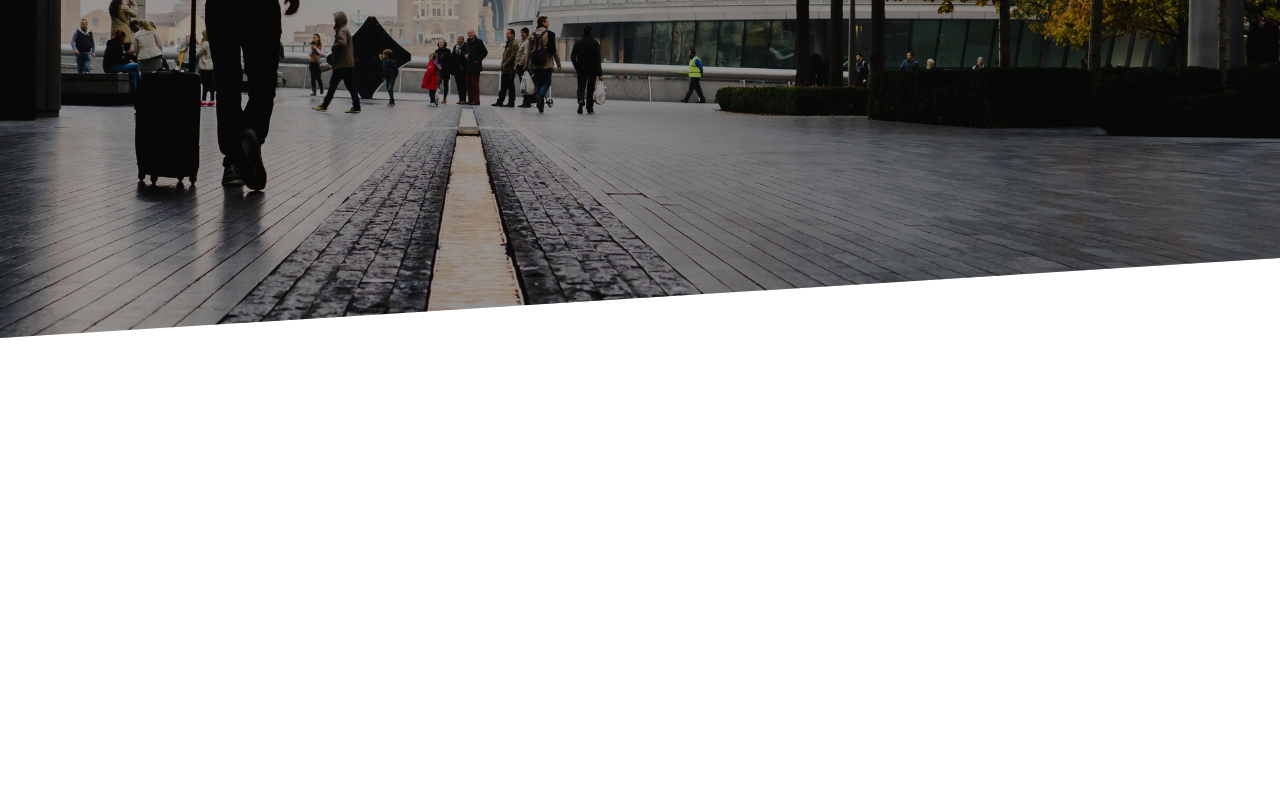
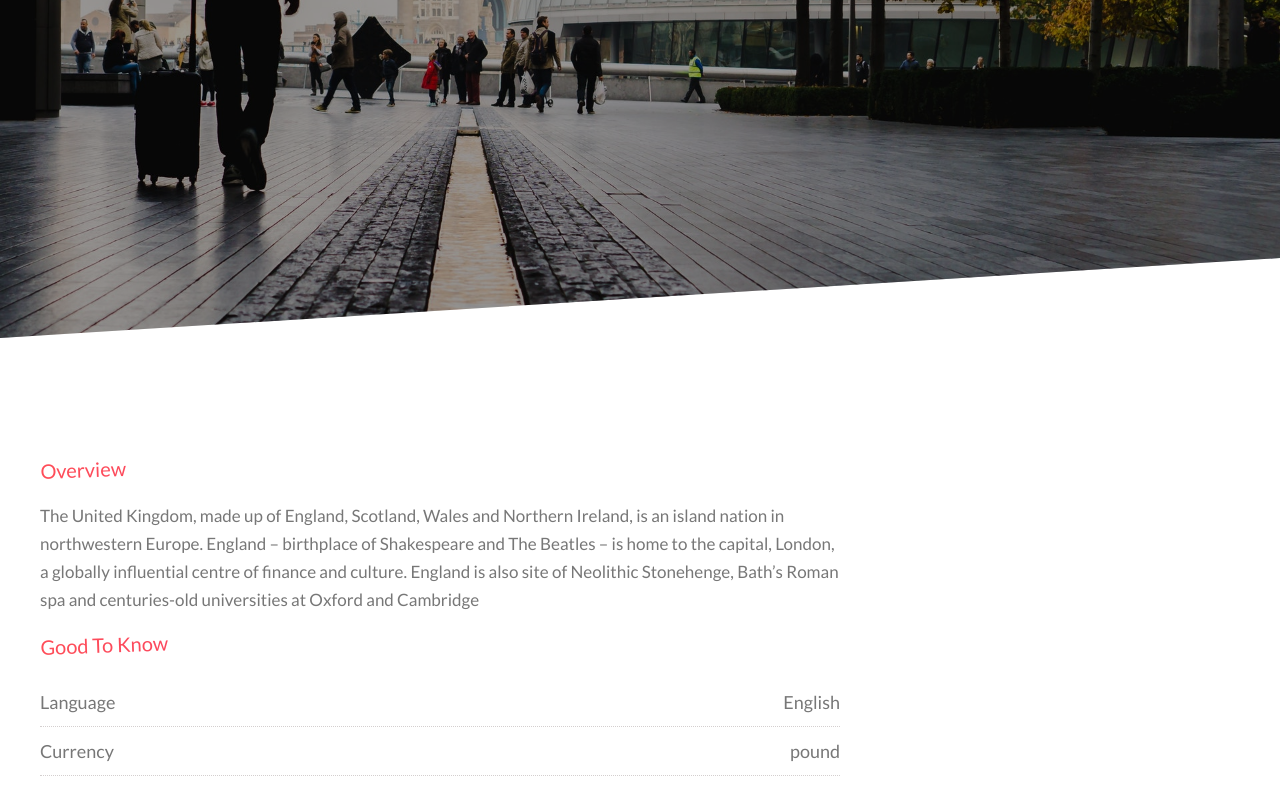
Before and after one commit to NamNguyenGit/NextLevelSolutionTrain, a React (Create React App) app in the folder Udemy_courses/travel-website/: page /details/1 in a window 1280 px wide. Shown: the part 462-1262 px from the top of the page. Before the commit the page ends 800 px from the top, so only its background shows below. Built offline with nearby package versions, Linux system fonts and the light colour scheme.

Commit message:
add more datails p2

```diff
--- /dev/null
+++ b/Udemy_courses/travel-website/src/components/DestinationDetails.js
@@ -0,0 +1,9 @@
+const DestinationDetails = ({ title, text }) => {
+  return (
+    <div className="destinationInfo__details">
+      <div className="destinationInfo__details__head">{title}</div>
+      <div className="destinationInfo__details__text">{text}</div>
+    </div>
+  );
+};
+export default DestinationDetails;
--- /dev/null
+++ b/Udemy_courses/travel-website/src/components/DestinationInfo.js
@@ -0,0 +1,23 @@
+import DestinationDetails from "./DestinationDetails";
+const DestinationInfo = ({ details }) => {
+  return (
+    <div className="destinationInfo">
+      <div className="container">
+        <h2 className="heading">Overview</h2>
+        <div className="row">
+          <div className="col-8">
+            <p className="destinationInfo__p">{details.details}</p>
+          </div>
+        </div>
+        <h2 className="heading">Good to know</h2>
+        <div className="row">
+          <div className="col-8">
+            <DestinationDetails title="Language" text={details.language} />
+            <DestinationDetails title="Currency" text={details.currency} />
+          </div>
+        </div>
+      </div>
+    </div>
+  );
+};
+export default DestinationInfo;
--- a/Udemy_courses/travel-website/src/main.scss
+++ b/Udemy_courses/travel-website/src/main.scss
@@ -7,3 +7,4 @@
 @use "scss/layout/layout";
 @use "scss/components/destinations";
 @use "scss/abstracts/buttons";
+@use "scss/components/destinationinfo";
--- a/Udemy_courses/travel-website/src/pages/Details.js
+++ b/Udemy_courses/travel-website/src/pages/Details.js
@@ -4,10 +4,11 @@ import DestinationsContext from "../context/DestinationsContext";
 import { DETAILS } from "../context/types/DestinationsType";
 import Header from "../components/Header";
 import { Helmet } from "react-helmet-async";
+import DestinationInfo from "../components/DestinationInfo";
 const Details = () => {
   const { destinationsData, dispatch } = useContext(DestinationsContext);
   console.log(destinationsData.details);
-  const {details} = destinationsData;
+  const { details } = destinationsData;
   const { id } = useParams();
 
   useEffect(() => {
@@ -16,10 +17,11 @@ const Details = () => {
 
   return (
     <>
-    <Helmet>
+      <Helmet>
         <title>{details.name}</title>
-    </Helmet>
-      <Header heading={details.name} image={details.bigImage} ></Header>
+      </Helmet>
+      <Header heading={details.name} image={details.bigImage}></Header>
+      <DestinationInfo details={details} />
     </>
   );
 };
--- a/Udemy_courses/travel-website/src/scss/abstracts/_variables.scss
+++ b/Udemy_courses/travel-website/src/scss/abstracts/_variables.scss
@@ -5,3 +5,5 @@ $main2: #df2189;
 $silver: #7f8c8d;
 $blackDark: #1c1d1f;
 $silverlight: #aaa;
+$silverDark: #777;
+$silverLight-50: #d4cfcf;
--- /dev/null
+++ b/Udemy_courses/travel-website/src/scss/components/_destinationinfo.scss
@@ -0,0 +1,24 @@
+@use "../abstracts" as *;
+.destinationInfo {
+    margin: 10rem 0;
+    &__p {
+
+        font-size: 1.7rem;
+        color: $silverDark;
+        line-height: 2.8rem;
+    }
+    &__details {
+        @include align(flex,space-between, center, null);
+        padding: 1.3rem 0;
+        border-bottom: 1px dotted $silverLight-50;
+        &__head {
+            font-size: 1.8rem;
+            color: $silverDark;
+        }
+        &__text {
+            font-size: 1.8rem;
+            color: $silverDark;
+        }
+
+    }
+}
--- a/Udemy_courses/travel-website/src/scss/utils/_utils.scss
+++ b/Udemy_courses/travel-website/src/scss/utils/_utils.scss
@@ -39,7 +39,7 @@
 }
 
 .space-between {
-   justify-content: space-between;
+    justify-content: space-between;
 }
 
 .y-center {
@@ -57,3 +57,14 @@
 .ml-minus-15 {
     margin-left: -1.5rem;
 }
+
+.heading {
+    margin-bottom: 4rem;
+    font-size: 2rem;
+    font-weight: 400;
+    background: linear-gradient(to right, $main1, $main2);
+    background-clip: text;
+    color: transparent;
+    transform: rotate(-2deg);
+    text-transform: capitalize;
+}
```
Also changed, not shown: Udemy_courses/travel-website/src/main.css.
